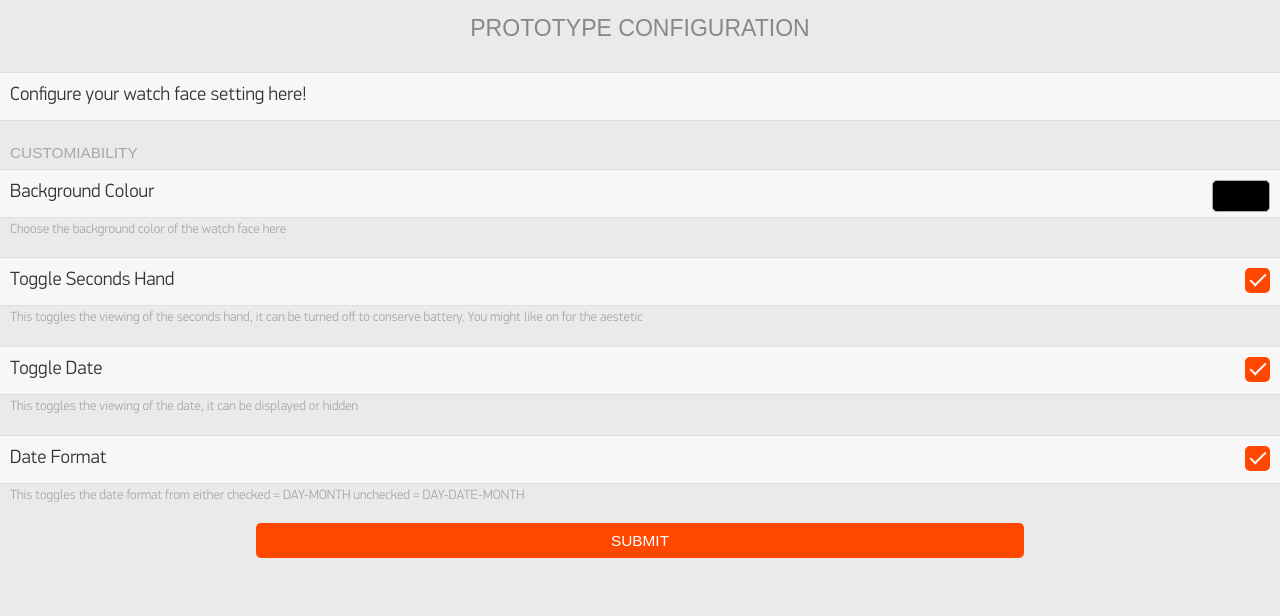
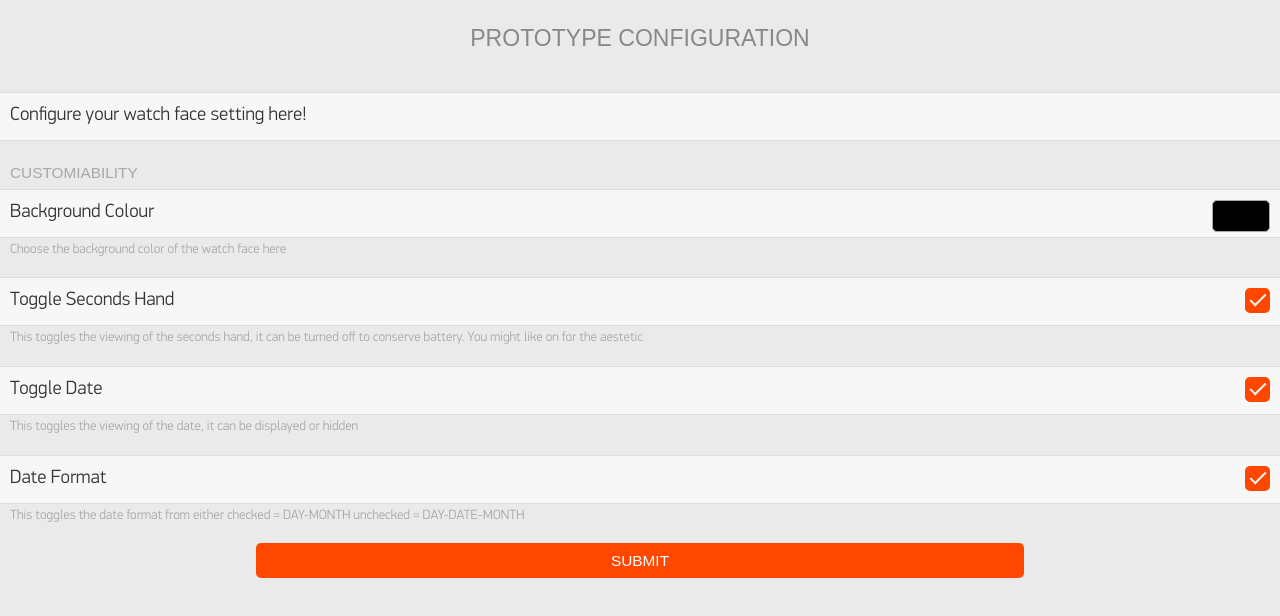
Before and after one commit to logibearnz/website, a website: page index.html in a window 1280 px wide. Drawn offline with Linux system fonts and the light colour scheme.

Commit message:
Update style.css
Updates padding

```diff
--- a/css/style.css
+++ b/css/style.css
@@ -1,5 +1,5 @@
 .title {
-	padding: 15px 10px;
+	padding: 25px ;
 	text-transform: uppercase;
 	font-family: 'PT Sans', sans-serif;
 	font-size: 1.2em;
```
